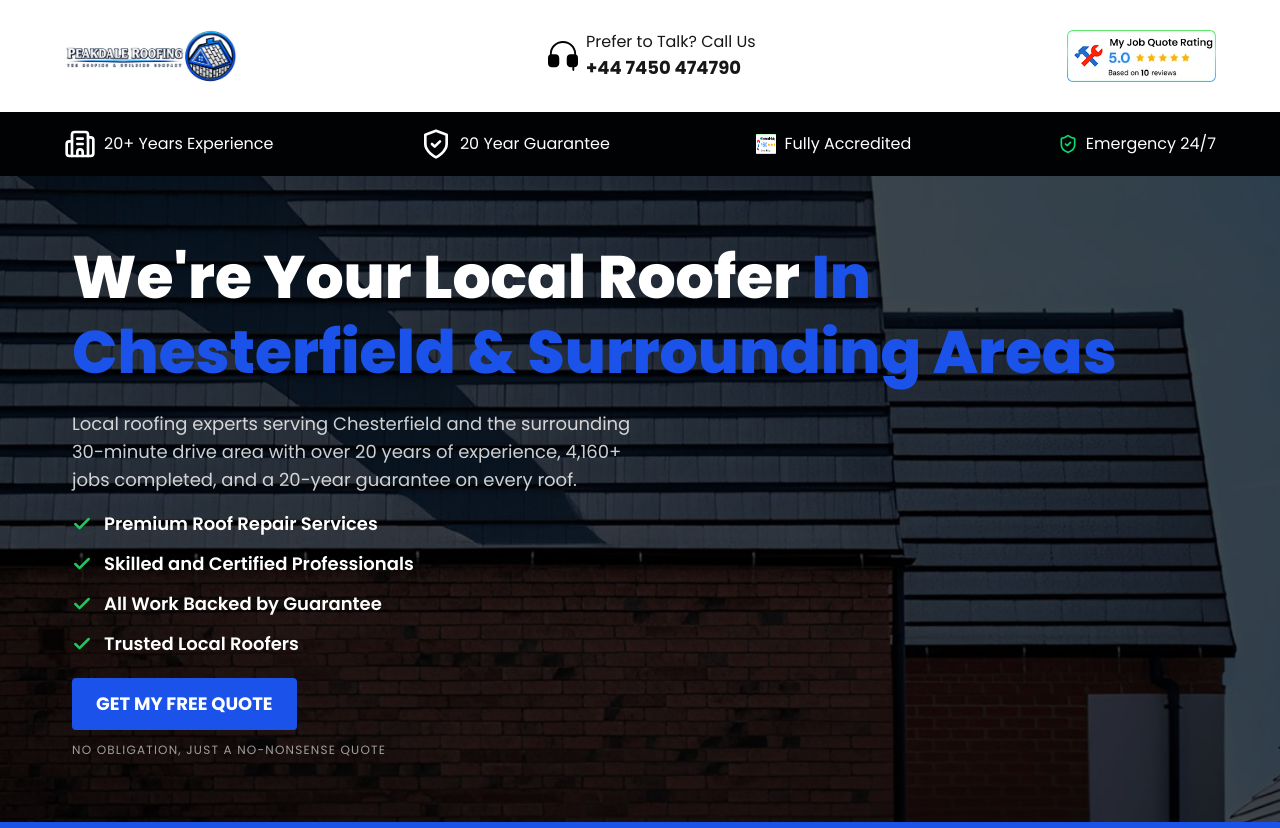
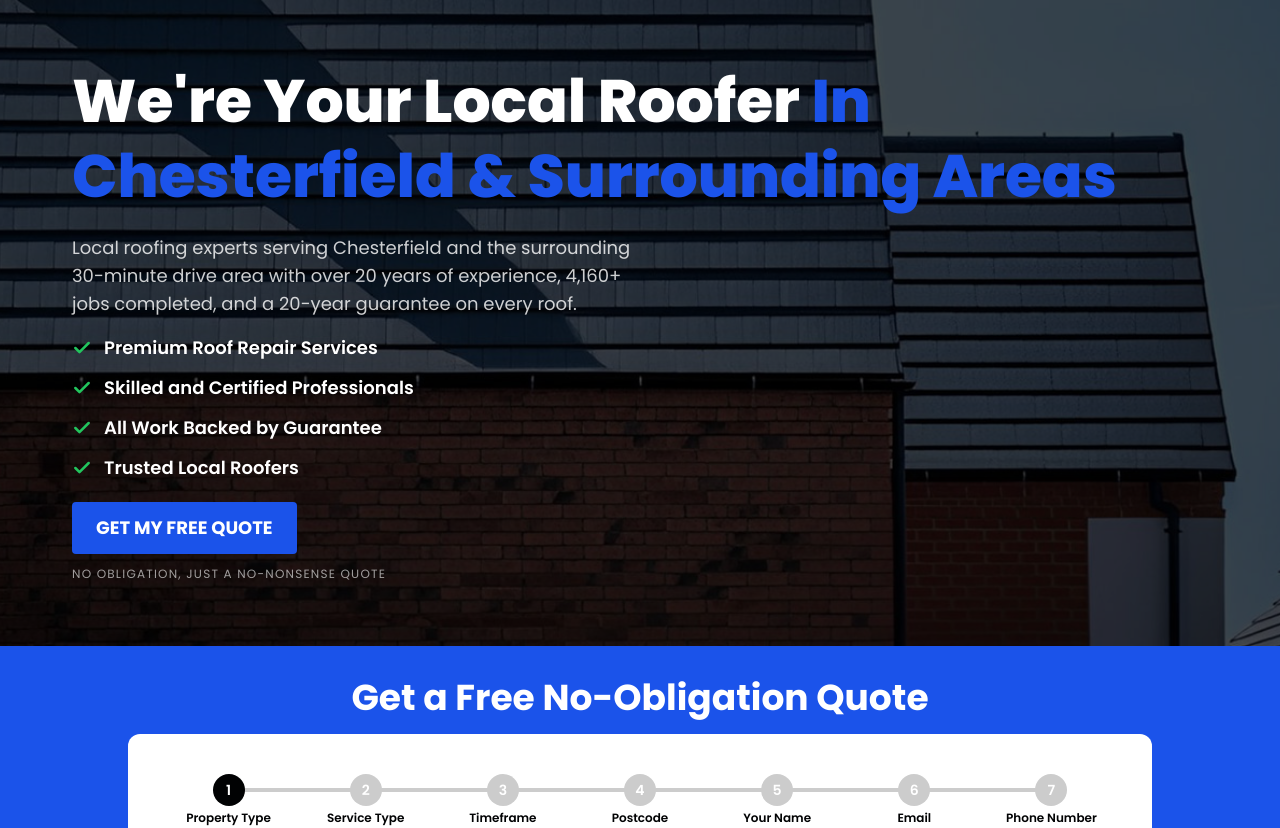
Before and after one commit to swanstill/Peakdale-Roofing-And-Building, a Next.js app: page / in a window 1280 px wide. Shown: the top 828 px of the page. Built offline with nearby package versions, Linux system fonts and the light colour scheme.

Commit message:
Remove Header component from layout

```diff
--- a/src/app/layout.tsx
+++ b/src/app/layout.tsx
@@ -1,6 +1,5 @@
 import type { Metadata } from "next";
 import "./globals.css";
-import Header from "@/components/Header";
 import { Inter, Poppins } from "next/font/google";
 const inter = Inter({
   subsets: ["latin"],
@@ -48,7 +47,6 @@ j=d.createElement(s),dl=l!='dataLayer'?'&l='+l:'';j.async=true;j.src=
             style={{ display: "none", visibility: "hidden" }}
           />
         </noscript>
-        <Header />
         {children}
       </body>
     </html>
```
